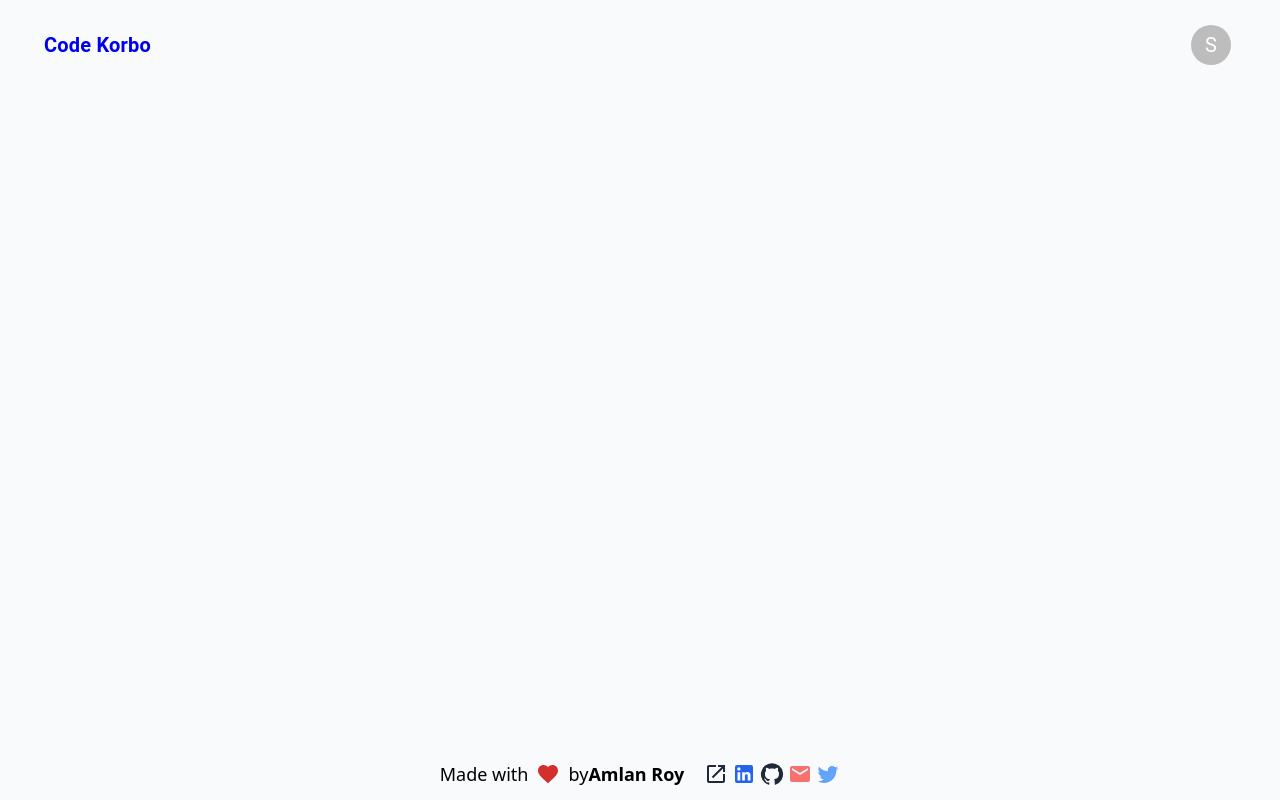
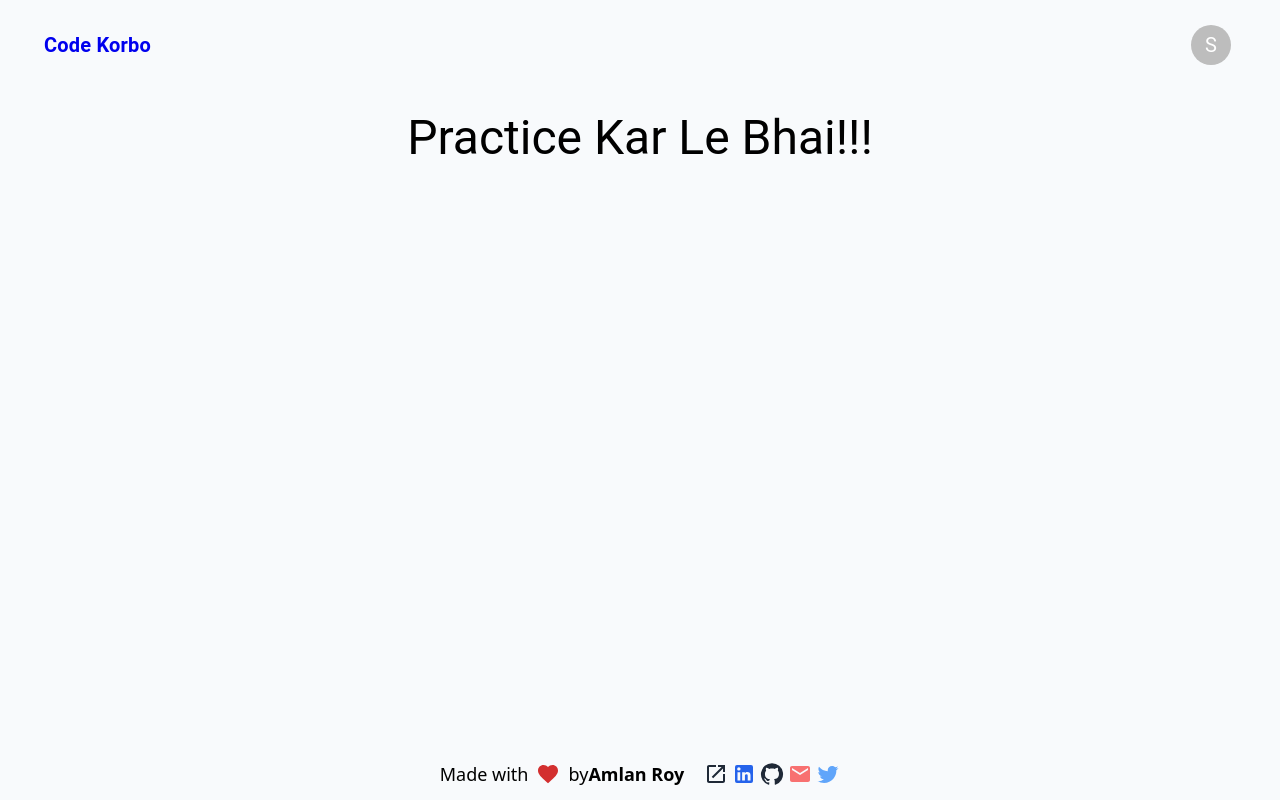
Before and after one commit to amlan-roy/code-korbo-web, a Next.js app: page / in a window 1280 px wide. Built offline with nearby package versions, Linux system fonts and the light colour scheme; no server answers; sample sign-in values are in the browser's storage.

Commit message:
Route guarded home page

```diff
--- a/src/app/page.tsx
+++ b/src/app/page.tsx
@@ -1,5 +1,40 @@
-import Image from "next/image";
+"use client";
+
+import { auth } from "@/firebase/firebase";
+import { useEffect } from "react";
+import { useAuthState } from "react-firebase-hooks/auth";
+import { redirect } from "next/navigation";
+import LoadingPage from "@/components/Pages/LoadingPage";
+import { Typography } from "@mui/material";
+import ErrorPage from "@/components/Pages/ErrorPage";
 
 export default function Home() {
-  return <div className="flex w-full grow flex-col"></div>;
+  const [user, loading, authError] = useAuthState(auth);
+
+  useEffect(() => {
+    if (!loading && !user) redirect("/auth");
+  }, [user, loading]);
+
+  if (loading) {
+    return <LoadingPage />;
+  }
+  if (authError) {
+    return (
+      <ErrorPage
+        title="Oops, an error occurred!"
+        subtitle={authError.message}
+      />
+    );
+  }
+
+  return (
+    <div className="flex w-full grow flex-col">
+      <Typography variant="h3" align="center" mx={2} mt={5}>
+        Practice Kar Le Bhai!!!
+      </Typography>
+      <div className="relative overflow-x-auto mx-auto px-6 pb-10 w-full h-full">
+        {/* Questions table will come here */}
+      </div>
+    </div>
+  );
 }
```
